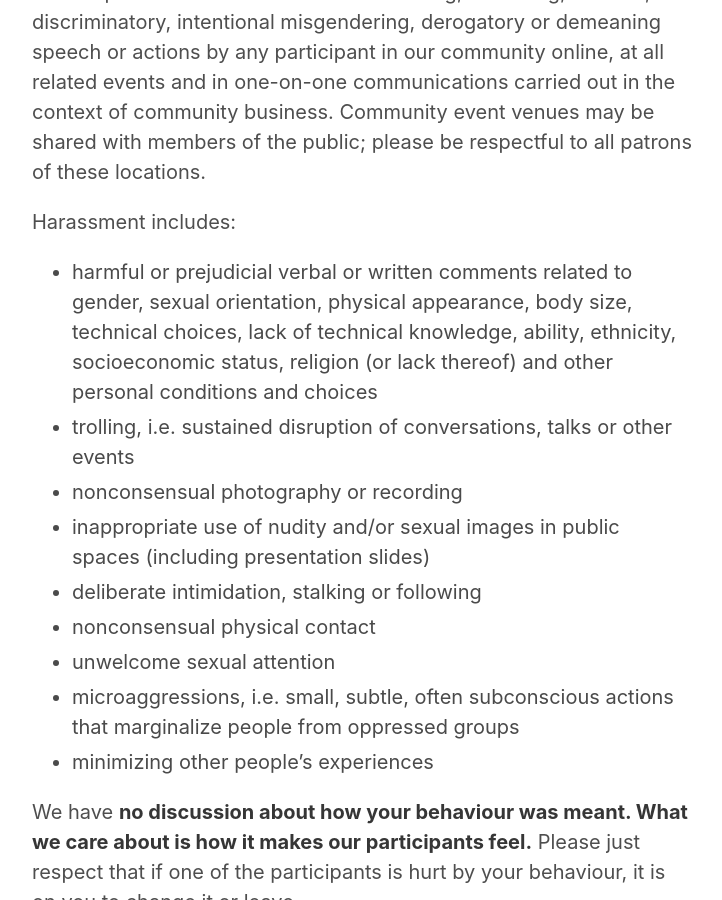
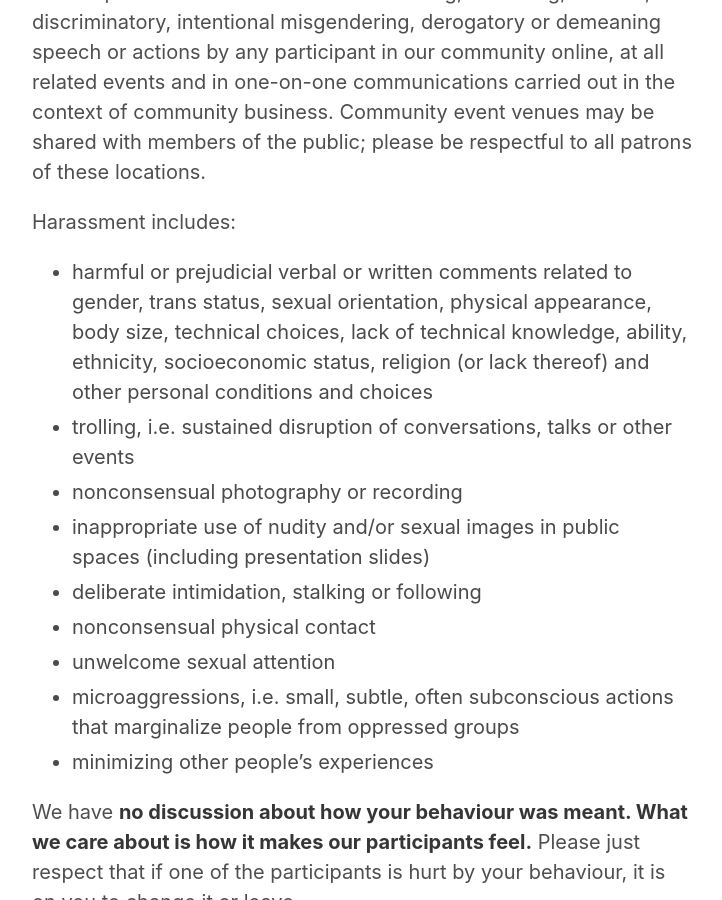
Before and after one commit to QueerCodeOrg/queercodeberlin.github.io, a Jekyll site: the page built from coc.md, in a window 1280 px wide and 900 px high, scrolled down 1685 px. Shown: the whole window, without its empty margins (20-742 px from the left). Built offline with Jekyll 4.4.1, drawn with Linux system fonts in a browser that asks for light colours.

Commit message:
Add "trans status" in place of "transness" (#45)
"Transness" was an awkward word, and removed in https://github.com/QueerCodeOrg/queercodeberlin.github.io/pull/43/files

But I feel we do need to explicitly include whether someone is trans or not in the list.

```diff
--- a/coc.md
+++ b/coc.md
@@ -35,7 +35,7 @@ Unacceptable behaviors include: intimidating, harassing, abusive, discriminatory
 
 Harassment includes:
 
-* harmful or prejudicial verbal or written comments related to gender, sexual orientation, physical appearance, body size, technical choices, lack of technical knowledge, ability, ethnicity, socioeconomic status, religion (or lack thereof) and other personal conditions and choices
+* harmful or prejudicial verbal or written comments related to gender, trans status, sexual orientation, physical appearance, body size, technical choices, lack of technical knowledge, ability, ethnicity, socioeconomic status, religion (or lack thereof) and other personal conditions and choices
 * trolling, i.e. sustained disruption of conversations, talks or other events
 * nonconsensual photography or recording
 * inappropriate use of nudity and/or sexual images in public spaces (including presentation slides)
```
